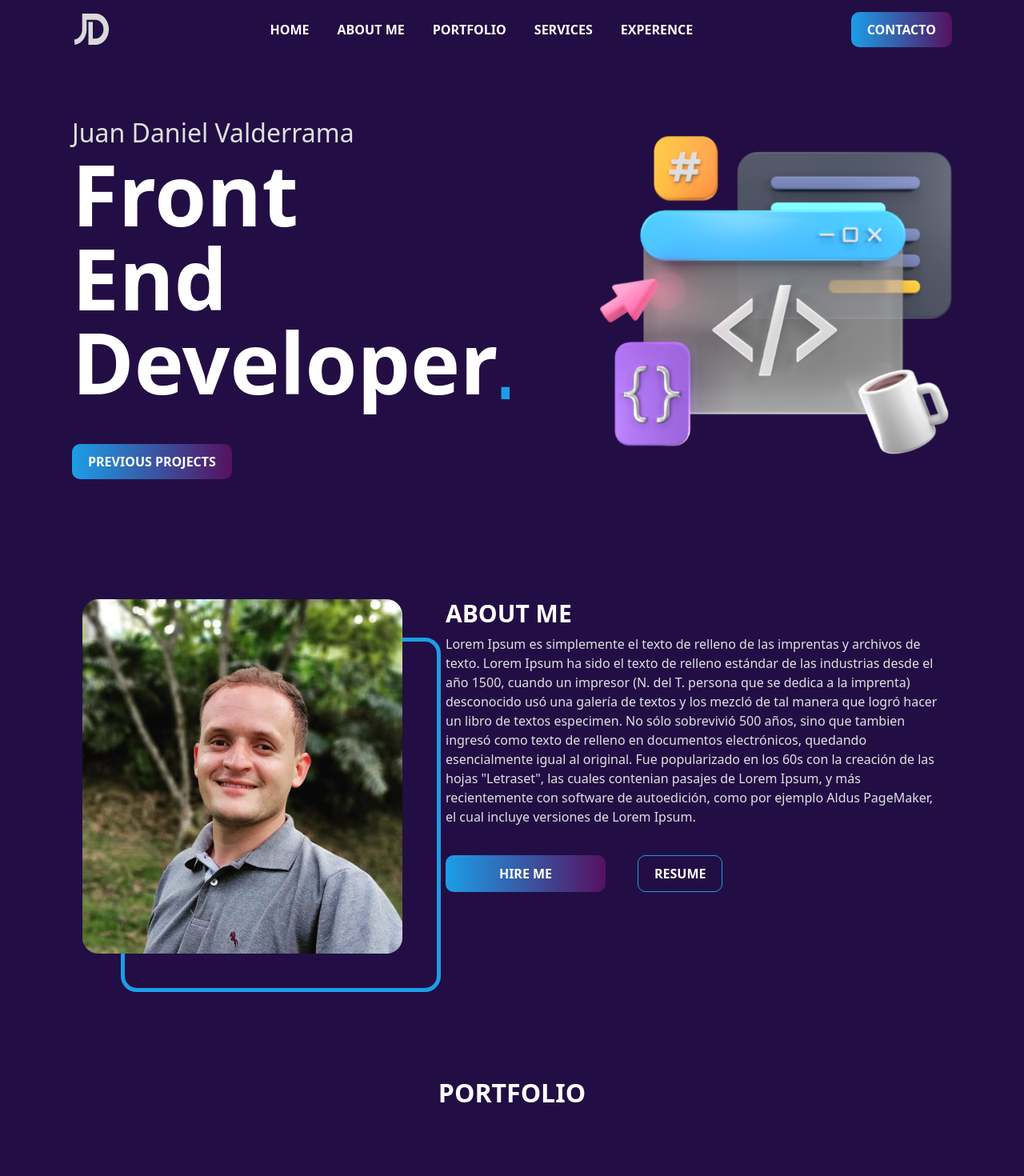
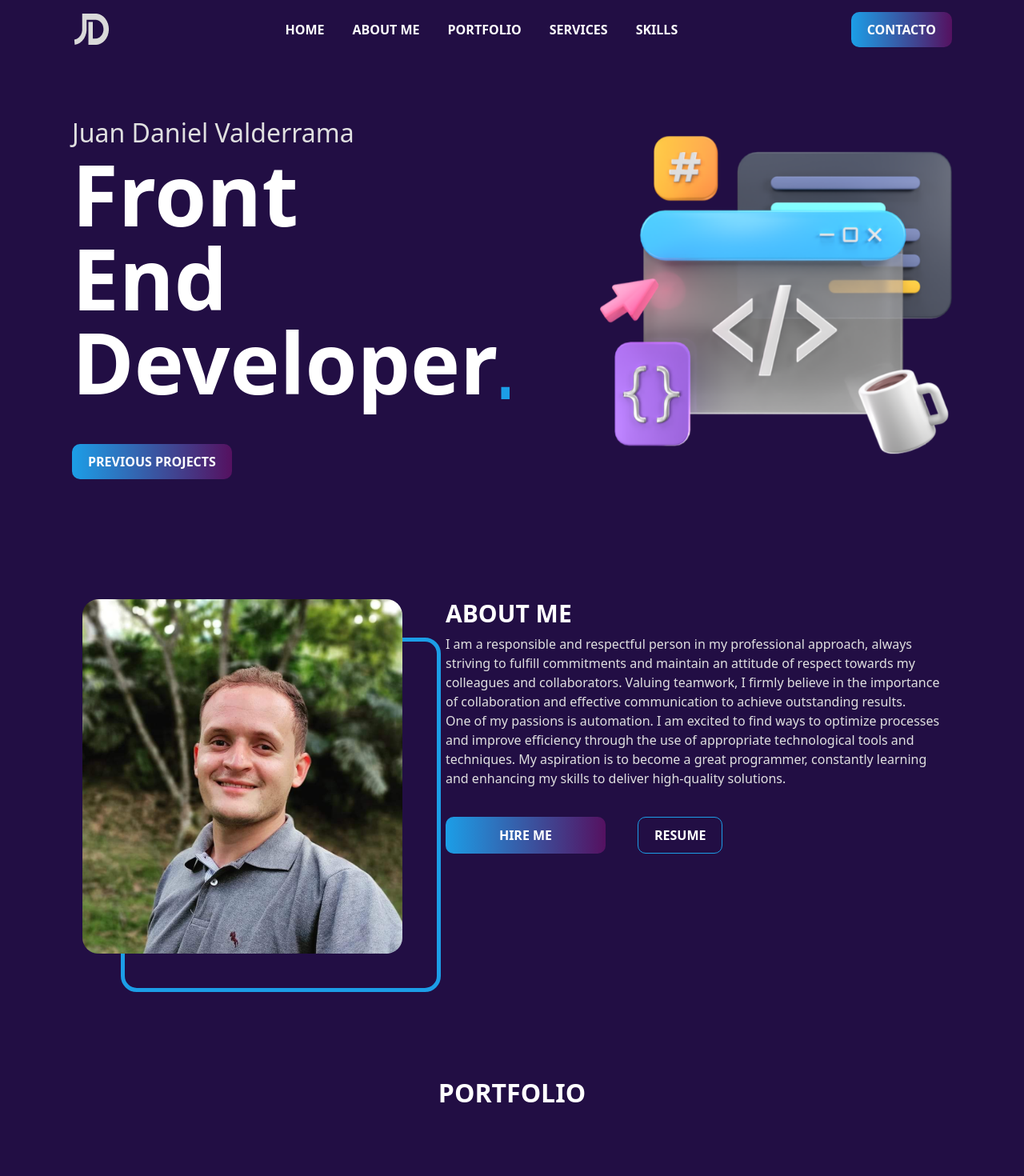
Before and after one commit to juano39/PortafolioJD, a React (Vite) app: page / in a window 1280 px wide. Shown: the top 1470 px of the page at 80% size. Built offline with nearby package versions, Linux system fonts and the light colour scheme.

Commit message:
texto sobre mi

```diff
--- a/index.html
+++ b/index.html
@@ -1,5 +1,5 @@
 <!DOCTYPE html>
-<html lang="en">
+<html class="scroll-smooth" lang="en">
   <head>
     <meta charset="UTF-8" />
     <link rel="icon" type="image/svg+xml" href="/logonew.png" />
--- a/src/App.tsx
+++ b/src/App.tsx
@@ -22,7 +22,7 @@ export const App = () => {
           <ScrollToTopButton />
           <ContactPage />
         </div>
-        <div className="absolute z-20 bottom-0 w-full bg-gradient-to-r from-[#3b1b73] from-10% to-[#1C9EE7] h-[700px] rounded-tr-[80px] rounded-tl-[80px]"></div>
+        <div className="absolute z-0 bottom-0 w-full bg-gradient-to-r from-[#3b1b73] from-10% to-[#1C9EE7] h-[700px] rounded-tr-[80px] rounded-tl-[80px]"></div>
         <div className="w-[100px] h-[200px] left-0 rounded-r-full absolute bottom-[580px]   bg-gradient-to-b from-[#3b1b7394]  to-[#1c9de786]"></div>
         <div className="w-[100px] h-[200px] rounded-l-full absolute bottom-[580px] right-0  bg-gradient-to-b from-[#3b1b7394]  to-[#1c9de786]"></div>
       </div>
--- a/src/components/CustomButton.tsx
+++ b/src/components/CustomButton.tsx
@@ -5,6 +5,12 @@ interface Props {
 }
 export const CustomButton = ({text, classStyle, visivility}: Props) => {
   return (
-    <button className={`${classStyle} max-lg:w-full transition duration-300 ease-in-out hover:scale-105 hover:shadow-lg hover:shadow-[#1C9EE7] font-bold ${visivility ? 'border border-[#1C9EE7]' : 'bg-gradient-to-r from-[#1C9EE7] to-[#551160] '} uppercase  rounded-[10px] px-5 py-[10px] `}>{text}</button>
+    <button className={`${classStyle} max-lg:w-full transition duration-300 ease-in-out  hover:shadow-lg hover:shadow-[rgba(255,255,255,0.1)] hover:border-[#dadce0] font-bold ${visivility ? 'border border-[#1C9EE7]' : 'bg-gradient-to-r from-[#1C9EE7] to-[#551160] '} uppercase  rounded-[10px] px-5 py-[10px] `}>{text}</button>
   )
 }
+
+// .button-16:hover {
+//   border-color: #dadce0;
+//   box-shadow: rgba(0, 0, 0, .1) 0 1px 1px;
+//   color: #202124;
+// }
--- a/src/components/CustomCardProyect.tsx
+++ b/src/components/CustomCardProyect.tsx
@@ -25,7 +25,7 @@ export const CustomCardProyect = ({ lado }: Props) => {
     >
       <section className="relative">
         <img
-          className="relative  z-20 w-[480px] h-[242px]"
+          className="relative animate-flotin z-20 w-[480px] h-[242px]"
           src="proyect.png"
           alt=""
         />
--- a/src/components/CustomCardXp.tsx
+++ b/src/components/CustomCardXp.tsx
@@ -6,7 +6,7 @@ export const CustomCardXp = ({image, leguage}: Props) => {
   return (
     <article data-aos="flip-up" className="text-center h-[91px] w-[100px] flex flex-col justify-end">
         <img className="w-[60px] mx-auto" src={image} alt="" />
-        <p className="font-bold mt-1  uppercase">{leguage}</p>
+        <p translate="no" className="font-bold mt-1  uppercase">{leguage}</p>
     </article>
   )
 }
--- a/src/components/NavBar.tsx
+++ b/src/components/NavBar.tsx
@@ -12,7 +12,7 @@ export const NavBar = () => {
         <a  className="uppercase" href="#about">about me</a>
         <a  className="uppercase" href="#portfolio">portfolio</a>
         <a  className="uppercase" href="#services">services</a>
-        <a  className="uppercase" href="#experence">experence</a>
+        <a  className="uppercase" href="#experence">SKILLS</a>
       </section>
 
         <CustomButton classStyle="ml-auto " text="Contacto" />
--- a/src/components/ScrollToTopButton.tsx
+++ b/src/components/ScrollToTopButton.tsx
@@ -33,7 +33,7 @@ export const ScrollToTopButton = () => {
     <>
       {isVisible && (
         <button
-          className="fixed z-10 bottom-4  right-4 bg-gradient-to-r hover:shadow-[#1C9EE7] hover:shadow-md from-[#1c9de7aa] to-[#551160a0] text-white p-3 rounded-full"
+          className="fixed animate-flotin z-10 bottom-4  right-4 bg-gradient-to-r hover:shadow-[rgba(248,244,244,0.21)] hover:border hover:border-[#dadce0] from-[#1c9de7aa] to-[#551160a0] text-white p-3 rounded-full"
           onClick={scrollToTop}
         >
           <SlArrowUp/>
--- a/src/page/AboutMePage.tsx
+++ b/src/page/AboutMePage.tsx
@@ -9,7 +9,10 @@ export const AboutMePage = () => {
     AOS.init();
   }, []);
   return (
-    <section id="about" className="flex w-full max-[768px]:flex-wrap mb-[150px] gap-x-7 justify-around">
+    <section
+      id="about"
+      className="flex w-full max-[768px]:flex-wrap mb-[150px] gap-x-7 justify-around"
+    >
       <article data-aos="flip-left" className="relative max-[768px]:mb-8">
         <img className="relative z-20" src="imgperfil.png" alt="" />
         <div className=" w-full max-h-[443px] h-full max-lg:h-[300px] max-md:hidden rounded-[20px] border-[5px]  border-[#1C9EE7] absolute top-12 left-12 z-10"></div>
@@ -17,17 +20,16 @@ export const AboutMePage = () => {
       <article className="md:w-[620px]">
         <h3 className="text-3xl mb-2 font-bold">ABOUT ME</h3>
         <p className="text-[#E0E0E0] mb-9">
-          Lorem Ipsum es simplemente el texto de relleno de las imprentas y
-          archivos de texto. Lorem Ipsum ha sido el texto de relleno estándar de
-          las industrias desde el año 1500, cuando un impresor (N. del T.
-          persona que se dedica a la imprenta) desconocido usó una galería de
-          textos y los mezcló de tal manera que logró hacer un libro de textos
-          especimen. No sólo sobrevivió 500 años, sino que tambien ingresó como
-          texto de relleno en documentos electrónicos, quedando esencialmente
-          igual al original. Fue popularizado en los 60s con la creación de las
-          hojas "Letraset", las cuales contenian pasajes de Lorem Ipsum, y más
-          recientemente con software de autoedición, como por ejemplo Aldus
-          PageMaker, el cual incluye versiones de Lorem Ipsum.
+          I am a responsible and respectful person in my professional approach,
+          always striving to fulfill commitments and maintain an attitude of
+          respect towards my colleagues and collaborators. Valuing teamwork, I
+          firmly believe in the importance of collaboration and effective
+          communication to achieve outstanding results. <br />
+          One of my passions is automation. I am excited to find ways to
+          optimize processes and improve efficiency through the use of
+          appropriate technological tools and techniques. My aspiration is to
+          become a great programmer, constantly learning and enhancing my skills
+          to deliver high-quality solutions.
         </p>
         <div className="flex flex-wrap gap-x-10 gap-y-4">
           <CustomButton classStyle="w-[200px]" text="HIRE ME" />
--- a/src/page/HomePage.tsx
+++ b/src/page/HomePage.tsx
@@ -19,6 +19,7 @@ export const HomePage = () => {
 
           <h1
             data-aos="fade-right"
+            translate="no"
             className="max-w-[480px] font-bold md:text-[105px] text-6xl  sm:text-[70px] leading-none mb-[50px]"
           >
             Front End Developer
@@ -30,7 +31,7 @@ export const HomePage = () => {
         </article>
 
 
-        <img className="sm:w-[40%] w-[80%] relative top-1/2  animate-flotin" src="developer.png" alt="" />
+        <img className="sm:w-[40%] w-[80%] animate-flotin" src="developer.png" alt="" />
 
       </section>
     </header>
```
